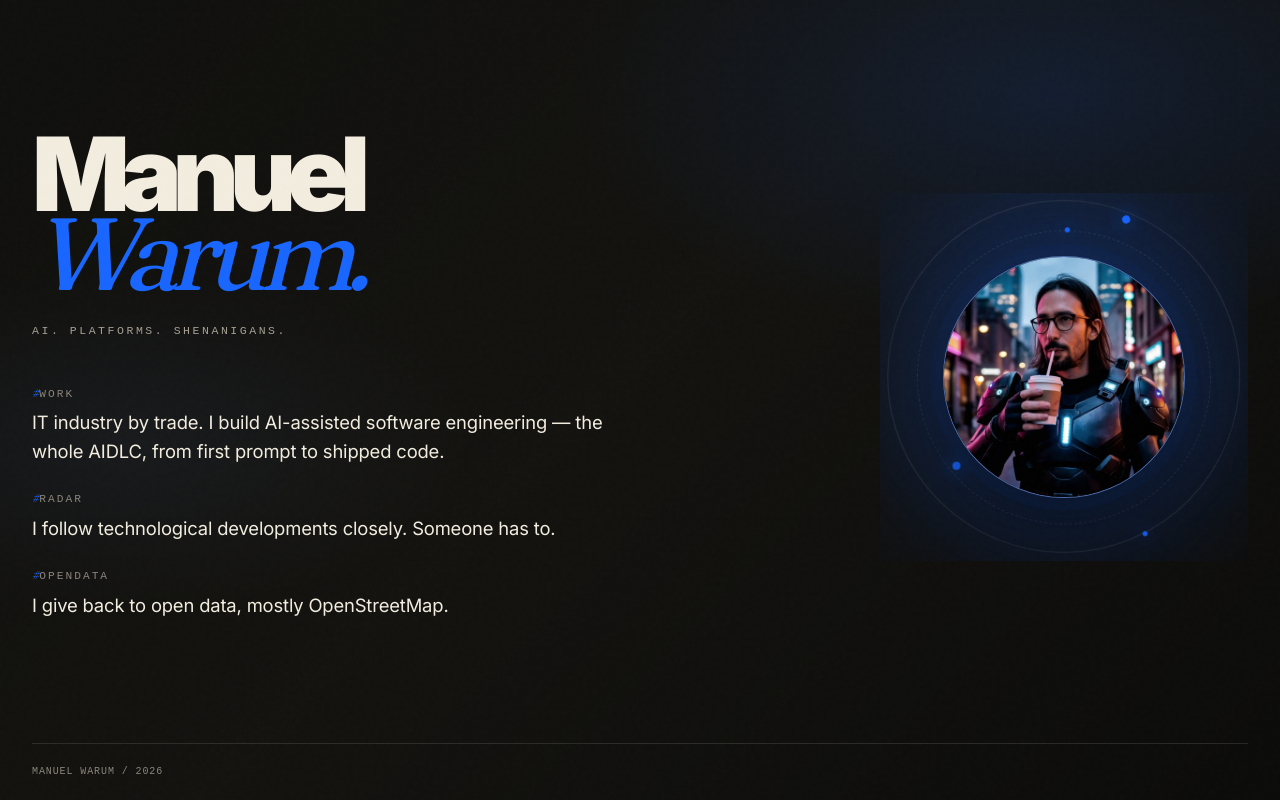
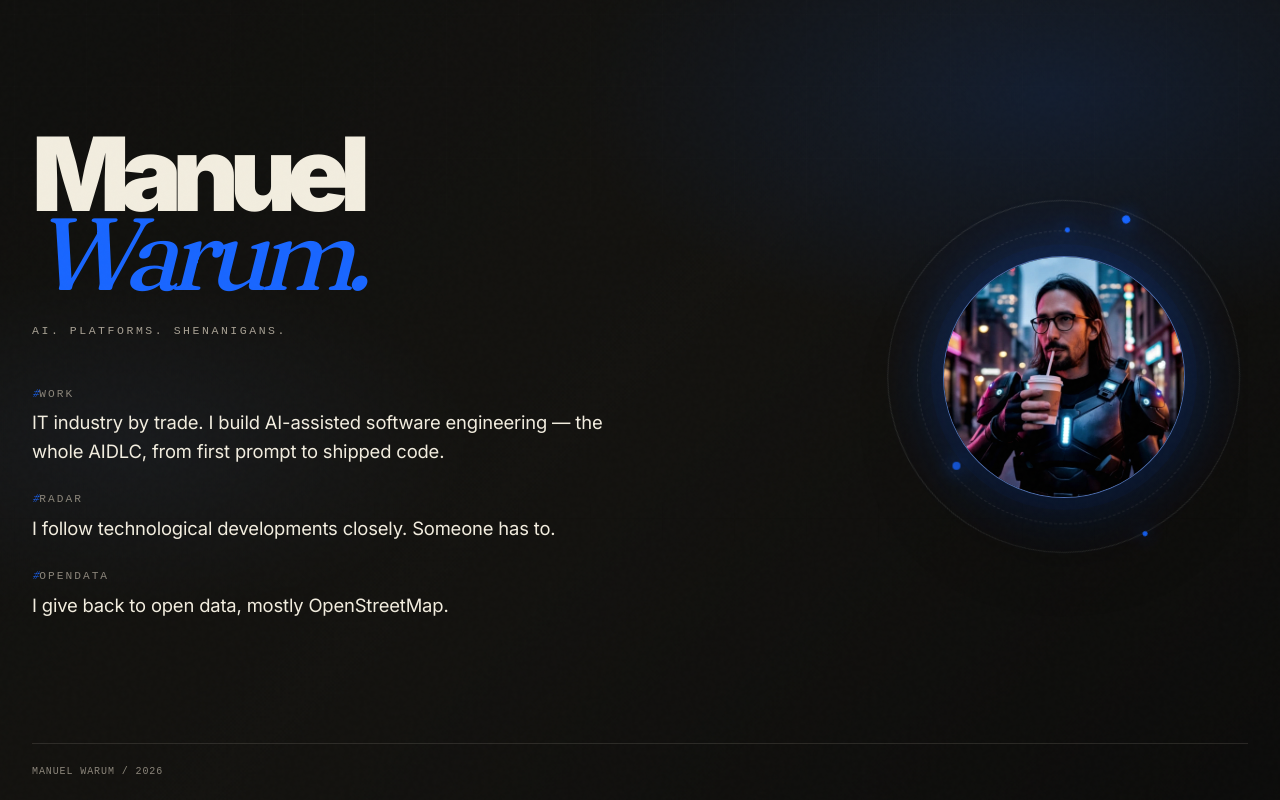
Before and after one commit to MrManny/MrManny.github.io, a Next.js app: page / in a window 1280 px wide. Built offline with nearby package versions, Linux system fonts and the light colour scheme.

Commit message:
Fix portrait glow being cut off at clip boundaries

```diff
--- a/app/globals.css
+++ b/app/globals.css
@@ -219,16 +219,31 @@ main {
   width: min(100%, 46vh, 520px);
   aspect-ratio: 1;
   justify-self: center;
-  overflow: clip; /* rotating orbit boxes must never create page overflow */
+}
+
+/* Rotating orbit boxes must never create page overflow — but the clip lives
+   here so the portrait glow can fade out naturally instead of being cut off. */
+.orbit-stage {
+  position: absolute;
+  inset: 0;
+  overflow: clip;
 }
 
 .portrait-glow {
   position: absolute;
-  inset: 14%;
-  border-radius: 50%;
-  background: var(--color-accent);
-  opacity: 0.24;
-  filter: blur(65px);
+  inset: 0;
+  /* Radial gradient reaching exactly 0 alpha at the box edge: the glow can
+     never meet a clip boundary (window edge, .screen) with visible brightness,
+     so it can never look cut off. */
+  background: radial-gradient(
+    circle closest-side,
+    rgba(25, 102, 255, 0.62),
+    rgba(25, 102, 255, 0.38) 45%,
+    rgba(25, 102, 255, 0.17) 68%,
+    rgba(25, 102, 255, 0.05) 85%,
+    rgba(25, 102, 255, 0) 100%
+  );
+  opacity: 0.8;
   animation: glow-pulse 5s ease-in-out infinite alternate;
 }
 
@@ -290,7 +305,7 @@ main {
 .orbit-inner { inset: 10%; border-style: dashed; animation: orbit-spin 22s linear infinite reverse; }
 
 @keyframes orbit-spin { to { transform: rotate(360deg); } }
-@keyframes glow-pulse { to { opacity: 0.4; transform: scale(1.12); } }
+@keyframes glow-pulse { to { opacity: 1; } }
 
 /* Footer */
 .site-footer {
--- a/components/Hero.tsx
+++ b/components/Hero.tsx
@@ -38,8 +38,10 @@ export default function Hero() {
       </div>
 
       <div className="hero-visual">
-        <div className="orbit orbit-outer" aria-hidden="true" />
-        <div className="orbit orbit-inner" aria-hidden="true" />
+        <div className="orbit-stage" aria-hidden="true">
+          <div className="orbit orbit-outer" />
+          <div className="orbit orbit-inner" />
+        </div>
         <div className="portrait-glow" aria-hidden="true" />
         <div className="portrait-frame">
           <ProfilePhoto />
```
